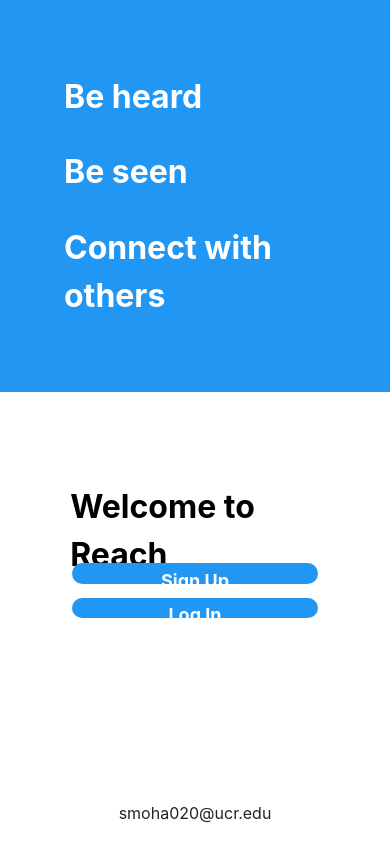
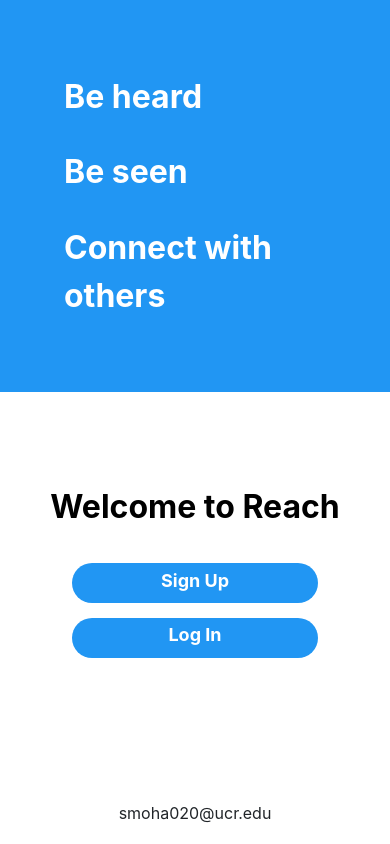
Before and after one commit to smoha020/Reach, a React (Create React App) app in the folder client/: page / in a window 390 px wide. Built offline with nearby package versions, Linux system fonts and the light colour scheme; no server answers; what javascript-time-ago would draw is missing.

Commit message:
home style mobile

```diff
--- a/client/src/App.css
+++ b/client/src/App.css
@@ -164,6 +164,7 @@
 .home-right {
   vertical-align: top;
   flex-direction: column;
+  text-align: center;
 }
 .home-right-top {
   height: 20%;
@@ -212,12 +213,22 @@
     font-size: large;
     font-weight: bold;
     width: 70%;
-    height: 13%;
+    height: 40px;
     margin: 4% auto;
   }
   footer {
     padding-top: 4%;
     text-align: center;
+  }
+}
+@media screen and (max-width: 440px) {
+  .home-right-top {
+    width: 100%;
+  }
+}
+@media screen and (max-width: 300px) {
+  .home-right-mid {
+    margin: 20px;
   }
 }
 
```
